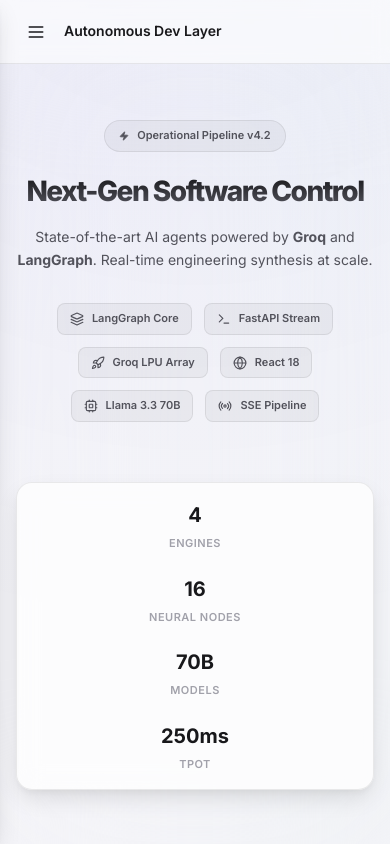
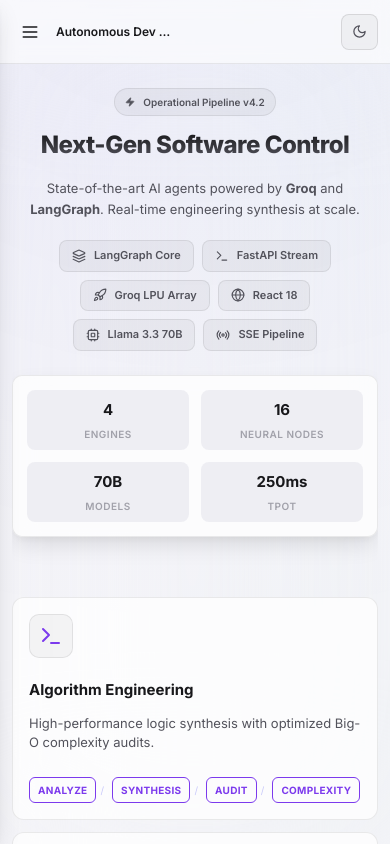
Before and after one commit to Hanzlazafar1/CodeGenius-AI, a React (Vite) app in the folder frontend/: page / in a window 390 px wide. Built offline with nearby package versions, Linux system fonts and the light colour scheme.

Commit message:
test auto deploy

```diff
--- a/frontend/src/components/Sidebar.jsx
+++ b/frontend/src/components/Sidebar.jsx
@@ -106,7 +106,7 @@
           <span>Operational</span>
         </div>
         <div className="sidebar-attribution">
-          <span>Made with ❤️ Hanzla</span>
+          <span>Made with ❤️ by Hanzla</span>
         </div>
       </div>
     </aside>
--- a/frontend/src/index.css
+++ b/frontend/src/index.css
@@ -1043,141 +1043,505 @@
 
 /* ─── Responsive Styles ────────────────────────────────────────────────────── */
 
+/* ── Viewport meta safety ── */
+html {
+  scroll-behavior: smooth;
+  -webkit-text-size-adjust: 100%;
+}
+
+/* ── Menu button: visible only on mobile ── */
 .menu-btn {
   display: none;
   background: transparent;
   border: none;
   color: var(--text-primary);
   cursor: pointer;
-  padding: 6px;
+  padding: 8px;
   border-radius: 8px;
   transition: var(--transition-smooth);
+  flex-shrink: 0;
+  min-width: 36px;
+  min-height: 36px;
+  align-items: center;
+  justify-content: center;
 }
 
 .menu-btn:hover {
   background: var(--bg-hover);
 }
 
+/* ── Sidebar overlay: hidden on desktop ── */
 .sidebar-overlay {
   display: none;
 }
 
-@media (max-width: 1100px) {
+/* ─── Large Tablet / Small Desktop (≤ 1200px) ──────────────────────────────── */
+@media (max-width: 1200px) {
+  .agent-grid {
+    grid-template-columns: 320px 1fr;
+    gap: 24px;
+  }
+
+  .page-body {
+    padding: 28px 32px;
+  }
+
+  .home-hero h1 {
+    font-size: 42px;
+  }
+}
+
+/* ─── Tablet (≤ 1024px) ─────────────────────────────────────────────────── */
+@media (max-width: 1024px) {
   .agent-grid {
     grid-template-columns: 1fr;
+    gap: 20px;
   }
 
   .agent-setup {
     position: static;
   }
+
+  .home-hero {
+    margin: 28px auto 48px;
+  }
+
+  .home-hero h1 {
+    font-size: 38px;
+  }
+
+  .agents-grid {
+    grid-template-columns: repeat(2, 1fr);
+  }
 }
 
+/* ─── Tablet / Large Mobile (≤ 860px) ──────────────────────────────────── */
 @media (max-width: 860px) {
+  /* Sidebar slides in as drawer */
   .sidebar {
     position: fixed;
     top: 0;
     left: 0;
     height: 100vh;
+    height: 100dvh;
     transform: translateX(-100%);
     box-shadow: var(--shadow-premium);
+    z-index: 50;
+    transition: transform 0.3s cubic-bezier(0.4, 0, 0.2, 1);
   }
 
   .sidebar.sidebar-open {
     transform: translateX(0);
   }
 
+  /* Overlay behind open sidebar */
   .sidebar-overlay {
     display: block;
     position: fixed;
     inset: 0;
-    background: rgba(0, 0, 0, 0.4);
+    background: rgba(0, 0, 0, 0.5);
     z-index: 45;
-    backdrop-filter: blur(2px);
+    backdrop-filter: blur(3px);
+    -webkit-backdrop-filter: blur(3px);
   }
 
+  /* Show hamburger button */
   .menu-btn {
     display: flex;
-    align-items: center;
-    justify-content: center;
+  }
+
+  /* Main content uses full width */
+  .main-content {
+    width: 100%;
   }
 
   .header {
     padding: 0 20px;
-    gap: 12px;
-  }
-
-  .page-body {
-    padding: 24px 20px;
-  }
-
-  .home-hero h1 {
-    font-size: 38px;
-  }
-
-  .home-hero p {
-    font-size: 15px;
-  }
-}
-
-@media (max-width: 640px) {
-  .header-badges {
-    display: none;
+    gap: 10px;
   }
 
   .header-title h2 {
     font-size: 14px;
   }
 
+  .page-body {
+    padding: 20px 20px;
+  }
+
+  .home-hero {
+    margin: 20px auto 40px;
+  }
+
+  .home-hero h1 {
+    font-size: 34px;
+    letter-spacing: -1px;
+  }
+
+  .home-hero p {
+    font-size: 15px;
+  }
+
+  .stats-bar {
+    padding: 16px;
+    gap: 8px;
+    flex-wrap: wrap;
+  }
+
+  .stat-value {
+    font-size: 18px;
+  }
+
+  /* Agent page: stack vertically */
+  .agent-grid {
+    grid-template-columns: 1fr;
+    gap: 16px;
+  }
+
+  .agent-setup {
+    position: static;
+  }
+
+  .agent-workspace {
+    min-height: 400px;
+  }
+
+  .glass-card {
+    padding: 20px;
+  }
+}
+
+/* ─── Mobile (≤ 640px) ──────────────────────────────────────────────────── */
+@media (max-width: 640px) {
+  /* Hide tech badges in header, keep theme toggle */
+  .header-badges .header-badge {
+    display: none;
+  }
+
+  .theme-toggle-label {
+    display: none;
+  }
+
+  .theme-toggle-btn {
+    padding: 6px 10px;
+    min-width: 36px;
+    min-height: 36px;
+    gap: 0;
+  }
+
+  .header-title h2 {
+    font-size: 13px;
+    white-space: nowrap;
+    overflow: hidden;
+    text-overflow: ellipsis;
+    max-width: 160px;
+  }
+
   .header-title p {
     display: none;
   }
 
-  .home-hero h1 {
-    font-size: 32px;
+  .page-body {
+    padding: 16px;
   }
 
-  .stats-bar {
-    flex-direction: column;
-    gap: 20px;
+  .home-hero {
+    margin: 16px auto 32px;
+    padding: 0 4px;
   }
 
+  .home-hero h1 {
+    font-size: 28px;
+    letter-spacing: -0.8px;
+  }
+
+  .home-hero p {
+    font-size: 14px;
+    margin-bottom: 20px;
+  }
+
+  .home-hero-tag {
+    font-size: 10px;
+    padding: 5px 10px;
+    margin-bottom: 16px;
+  }
+
+  /* Tech chips: smaller on mobile */
+  .home-tech-stack {
+    gap: 8px !important;
+  }
+
+  /* Stats: 2-column grid on small phones */
+  .stats-bar {
+    display: grid;
+    grid-template-columns: 1fr 1fr;
+    gap: 12px;
+    padding: 16px;
+  }
+
+  .stat-item {
+    padding: 8px;
+    background: var(--bg-elevated);
+    border-radius: var(--radius-md);
+  }
+
+  .stat-value {
+    font-size: 16px;
+  }
+
+  .stat-label {
+    font-size: 10px;
+  }
+
+  /* Agents: single column */
   .agents-grid {
     grid-template-columns: 1fr;
+    gap: 16px;
   }
 
+  .agent-card {
+    padding: 20px;
+  }
+
+  .agent-card h3 {
+    font-size: 15px;
+  }
+
+  .agent-card p {
+    font-size: 13px;
+  }
+
+  /* Forms */
   .glass-card {
     padding: 16px;
   }
 
+  .input-field,
+  .form-textarea,
+  .form-select {
+    font-size: 16px; /* Prevent iOS zoom on focus */
+    padding: 12px 14px;
+    border-radius: 10px;
+  }
+
+  .form-textarea {
+    min-height: 120px;
+  }
+
+  /* Buttons */
   .btn {
     padding: 12px 20px;
     font-size: 14px;
+    border-radius: 10px;
   }
 
+  /* Tab row: shrink text */
+  .tab-btn {
+    font-size: 11px;
+    padding: 7px 8px;
+    gap: 4px;
+  }
+
+  /* Attribution */
   .attribution-card {
-    padding: 16px;
+    padding: 20px 16px;
+    margin-bottom: 28px;
   }
 
   .attribution-main {
-    flex-direction: column;
+    font-size: 14px;
+    flex-wrap: wrap;
+    justify-content: center;
     gap: 4px;
   }
 
   .name-separator {
     display: none;
   }
+
+  /* Markdown tables: horizontal scroll */
+  .markdown-body {
+    overflow-x: auto;
+  }
+
+  .markdown-body table {
+    min-width: 400px;
+  }
+
+  /* Sidebar width fits phone */
+  .sidebar {
+    width: min(var(--sidebar-w), 85vw);
+  }
 }
 
+/* ─── Small Mobile (≤ 480px) ────────────────────────────────────────────── */
 @media (max-width: 480px) {
   .page-body {
+    padding: 12px;
+  }
+
+  .home-hero h1 {
+    font-size: 24px;
+    letter-spacing: -0.5px;
+  }
+
+  .home-hero p {
+    font-size: 13px;
+  }
+
+  .header {
+    padding: 0 12px;
+    gap: 8px;
+  }
+
+  .header-title h2 {
+    font-size: 12px;
+    max-width: 120px;
+  }
+
+  .glass-card {
+    padding: 14px;
+    border-radius: 10px;
+  }
+
+  .agent-card {
     padding: 16px;
+    border-radius: var(--radius-lg);
+  }
+
+  .stat-value {
+    font-size: 15px;
+  }
+
+  .agents-grid {
+    gap: 12px;
+  }
+
+  .home-hero {
+    margin: 12px auto 24px;
+  }
+
+  /* Tighter tab row on very small screens */
+  .tab-row {
+    gap: 2px;
+    padding: 3px;
+  }
+
+  .tab-btn {
+    padding: 6px 6px;
+    font-size: 10px;
+  }
+
+  /* Full-width buttons */
+  .btn {
+    width: 100%;
+    padding: 13px 16px;
+  }
+}
+
+/* ─── Very Small Mobile (≤ 360px) ────────────────────────────────────────── */
+@media (max-width: 360px) {
+  .home-hero h1 {
+    font-size: 22px;
+  }
+
+  .header-title h2 {
+    max-width: 100px;
+  }
+
+  .stats-bar {
+    grid-template-columns: 1fr 1fr;
+    gap: 8px;
+  }
+
+  .agent-card {
+    padding: 14px;
+  }
+
+  .form-textarea {
+    min-height: 100px;
+  }
+
+  .sidebar {
+    width: 92vw;
+  }
+}
+
+/* ─── Overflow Protection (all sizes) ─────────────────────────────────────── */
+.app-shell,
+.main-content,
+.page-body,
+.home-page,
+.agent-page {
+  max-width: 100%;
+  overflow-x: hidden;
+}
+
+img, video, iframe {
+  max-width: 100%;
+  height: auto;
+}
+
+/* Prevent long words/code from breaking layout */
+.markdown-body p,
+.markdown-body li,
+.agent-card p {
+  word-break: break-word;
+  overflow-wrap: break-word;
+}
+
+/* ─── Touch-friendly tap targets ──────────────────────────────────────────── */
+@media (pointer: coarse) {
+  .nav-item {
+    padding: 12px 16px;
+    min-height: 44px;
+  }
+
+  .btn {
+    min-height: 44px;
+  }
+
+  .tab-btn {
+    min-height: 40px;
+  }
+
+  .theme-toggle-btn {
+    min-height: 40px;
+    min-width: 40px;
+  }
+
+  .menu-btn {
+    min-height: 44px;
+    min-width: 44px;
+  }
+
+  .input-field,
+  .form-textarea,
+  .form-select {
+    min-height: 44px;
+  }
+}
+
+/* ─── Landscape phone ─────────────────────────────────────────────────────── */
+@media (max-width: 860px) and (orientation: landscape) {
+  body {
+    overflow-y: auto;
+  }
+
+  .home-hero {
+    margin: 12px auto 24px;
   }
 
   .home-hero h1 {
     font-size: 28px;
   }
 
-  .home-hero p {
-    font-size: 14px;
+  .stats-bar {
+    flex-direction: row;
+    flex-wrap: wrap;
+    gap: 12px;
+  }
+
+  .page-body {
+    padding: 16px 20px;
   }
 }
```
